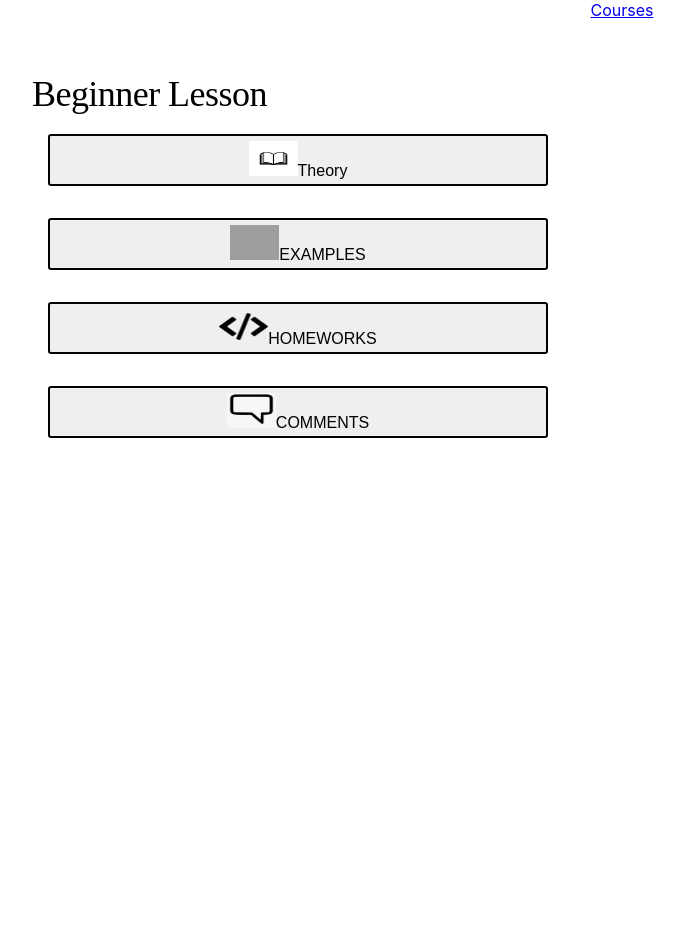
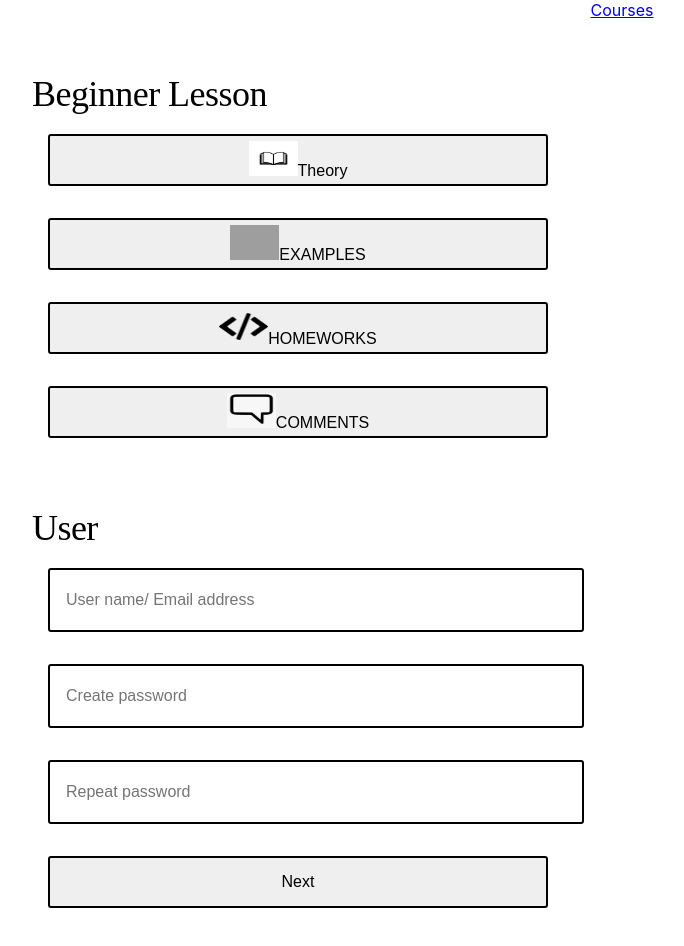
Before and after one commit to musawar1193/redi-project, a React (Create React App) app: page / in a window 1280 px wide. Shown: the top 946 px of the page, without its empty margins (18-702 px from the left). Before the commit the page ends 800 px from the top, so only its background shows below. Built offline with nearby package versions, Linux system fonts and the light colour scheme; grey boxes are pictures that could not be loaded.

Commit message:
userpage

```diff
--- a/src/App.js
+++ b/src/App.js
@@ -33,6 +33,7 @@ function App() {
       </div>
       <div>
         <Topic />
+        <User />
       </div>
     </Router>
   );
--- a/src/User.js
+++ b/src/User.js
@@ -1,33 +1,79 @@
 import React from "react";
 import styled from "styled-components";
+import { StyledDiv } from "./pages/courses/CoursesStyle";
 
 class User extends React.Component {
   render() {
     return (
-      <div>
-        <AppBar title="Login" />
-        <TextField
-          hintText="Enter your Username"
-          floatingLabelText="Username"
-          onChange={(event, newValue) => this.setState({ username: newValue })}
+      <StyledDiv>
+        <StyledHeader>User</StyledHeader>
+        <StyledInput
+          name="user"
+          type="text"
+          onChange={this.handleSearch}
+          placeholder="User name/ Email address"
         />
-        <br />
-        <TextField
+        <StyledInput
+          name="password"
           type="password"
-          hintText="Enter your Password"
-          floatingLabelText="Password"
-          onChange={(event, newValue) => this.setState({ password: newValue })}
+          onChange={this.handleSearch}
+          placeholder="Create password"
         />
-        <br />
-        <TextField
-          label="repeat password"
-          primary={true}
-          style={style}
-          onClick={event => this.handleClick(event)}
+        <StyledInput
+          name="repeatpassword"
+          type="password"
+          onChange={this.handleSearch}
+          placeholder="Repeat password"
         />
-      </div>
+        <StyledInputNext
+          name="next"
+          type="submit"
+          //onChange={this.handleSearch}
+          value="Next"
+        />
+      </StyledDiv>
     );
   }
 }
 
 export default User;
+
+const StyledHeader = styled.header`
+  bottom: -20%;
+  width: 270px;
+  height: 48px;
+  left: 16px;
+  top: 14px;
+
+  font-family: Comfortaa;
+  font-style: normal;
+  font-weight: normal;
+  font-size: 36px;
+  line-height: 40px;
+  display: flex;
+  align-items: center;
+  letter-spacing: -0.015em;
+
+  color: #000000;
+`;
+
+const StyledInput = styled.input`
+  flex-direction: column-reverse;
+  align-items: space-around;
+
+  font-size: 1em;
+  margin: 1em;
+  padding: 0.25em 1em;
+  border: 2px solid black;
+  border-radius: 3px;
+
+  height: 52px;
+  width: 500px;
+  left: 10px;
+  right: 16px;
+  top: 302px;
+`;
+
+const StyledInputNext = styled(StyledInput)`
+  align-items: center;
+`;
```
